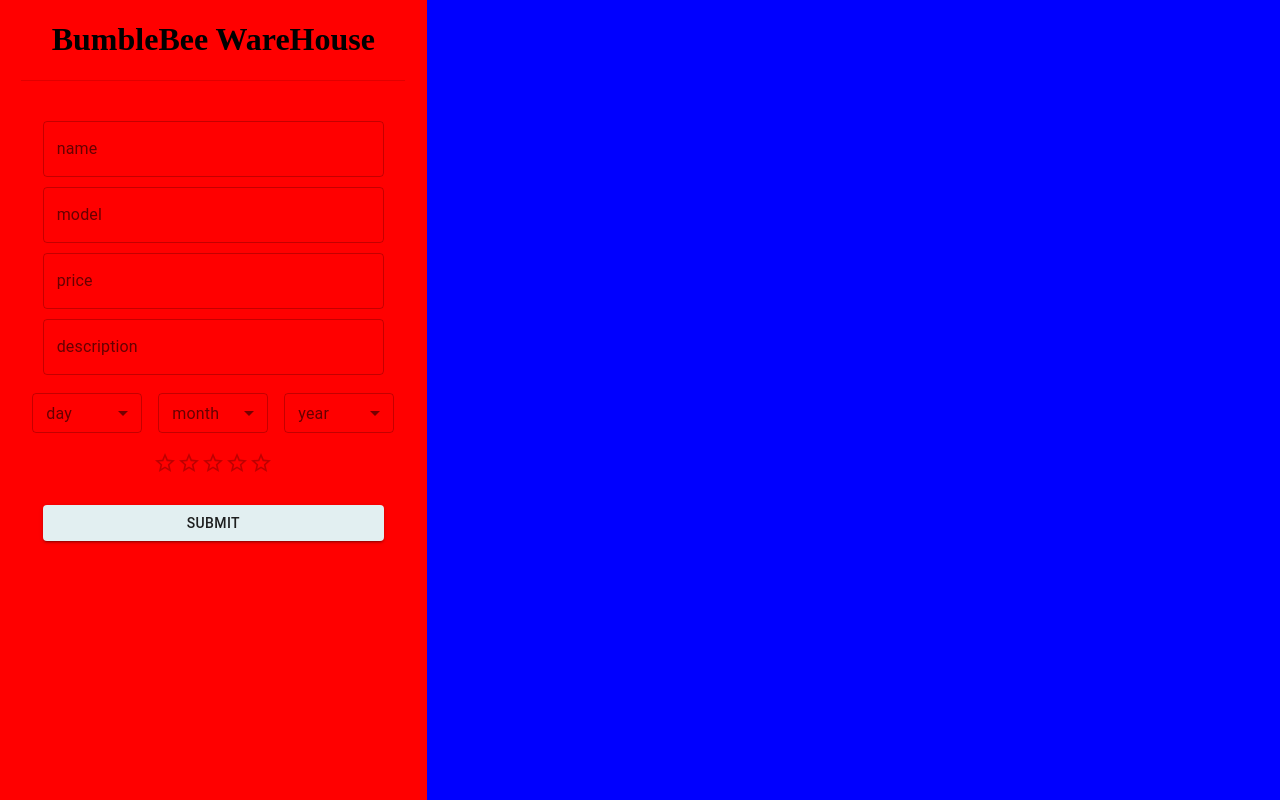
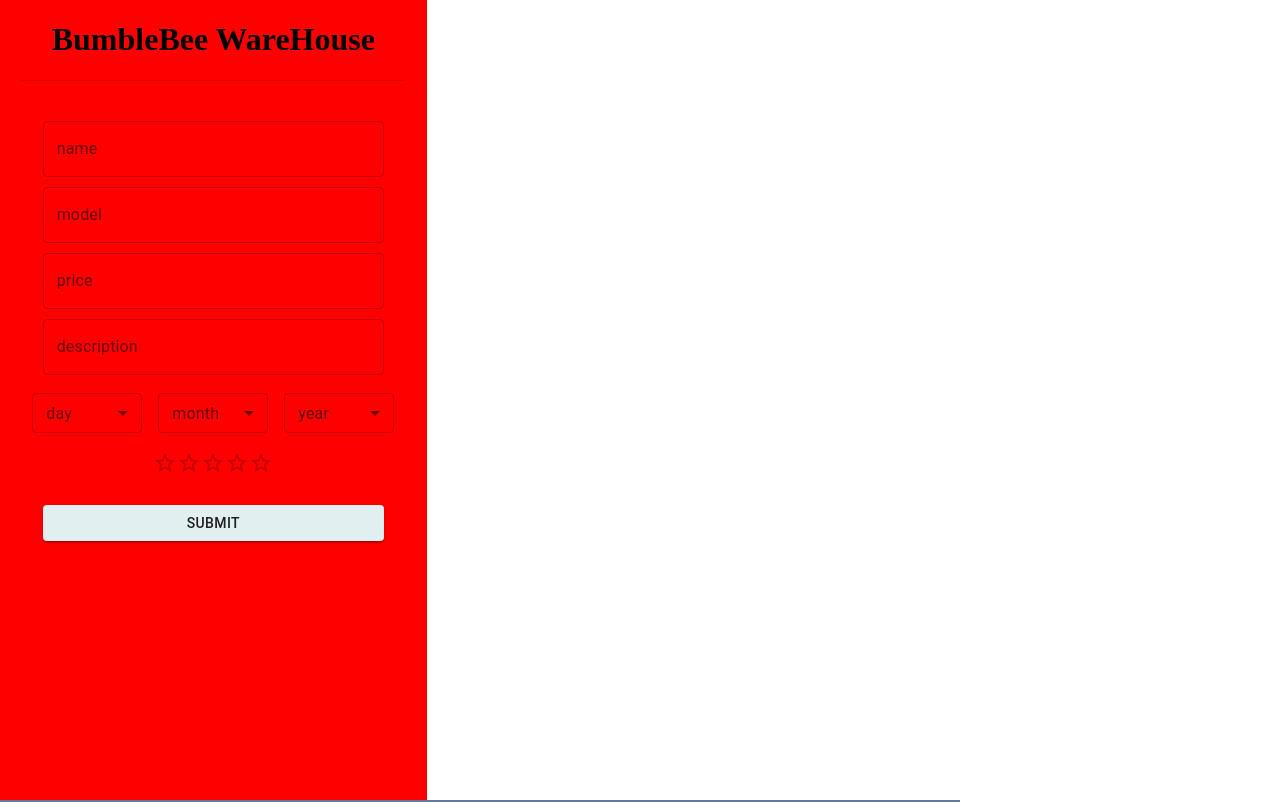
Before and after one commit to Mohmdparsa/Bumblebee-Warehouse, a React (Vite) app in the folder bumblebee-warehouse/: page / in a window 1280 px wide. Shown: the top 802 px of the page. Built offline with nearby package versions, Linux system fonts and the light colour scheme.

Commit message:
style(Home.jsx);  change the bg color of MainContent Grid

```diff
--- a/bumblebee-warehouse/src/component/Home.jsx
+++ b/bumblebee-warehouse/src/component/Home.jsx
@@ -7,8 +7,8 @@ const Home = () => {
     <>
       <Grid container>
         <Sidebar />
-        <Grid sx={{ backgroundColor: "blue", height: "100vh" }} xs={8} >
-        <MainContent />
+        <Grid sx={{ backgroundColor: "secondary.main", height: "100vh" ,  overflowY: "auto",}} xs={7} md={8} lg={9}>
+        <MainContent/>
         </Grid>
       </Grid>
     </>
```
